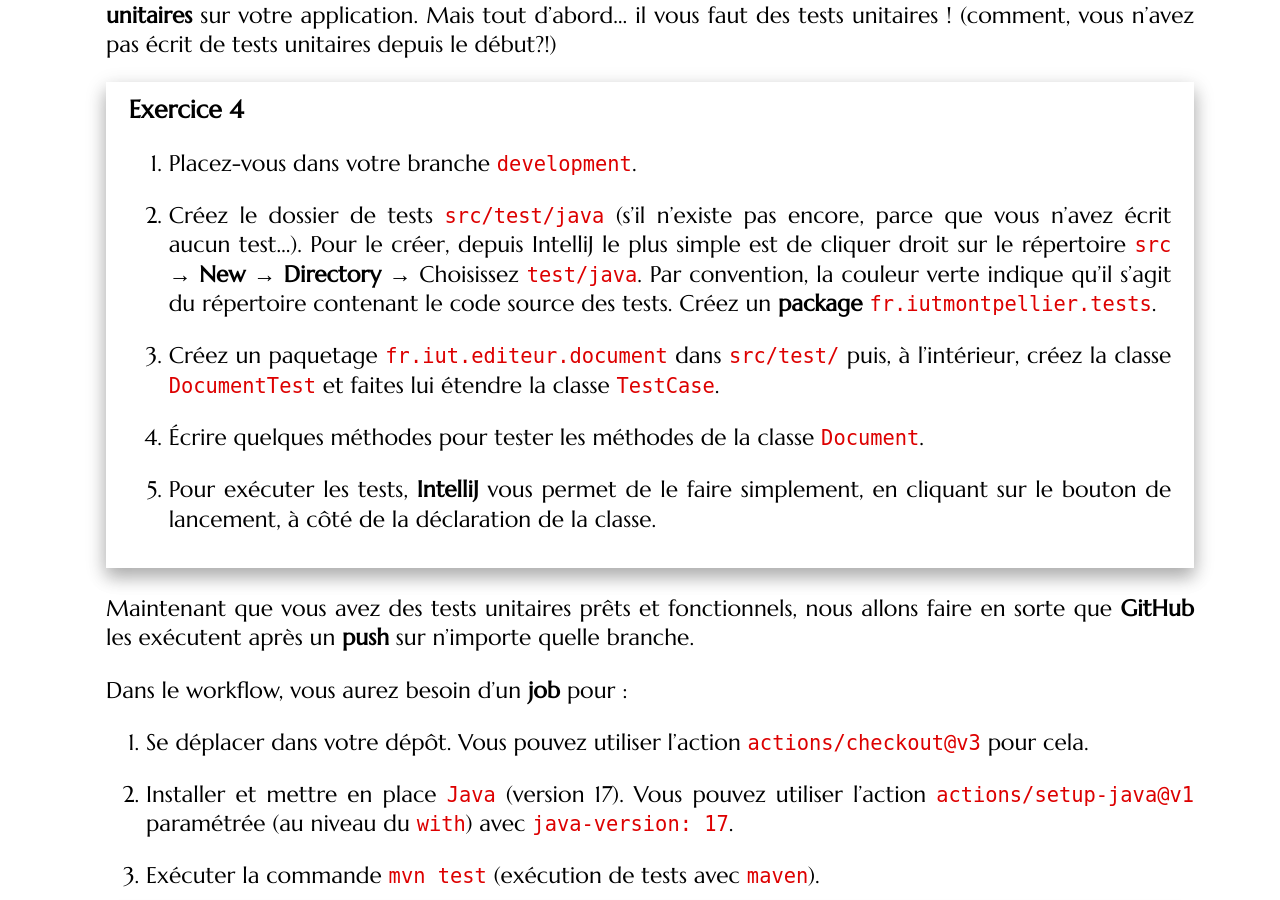
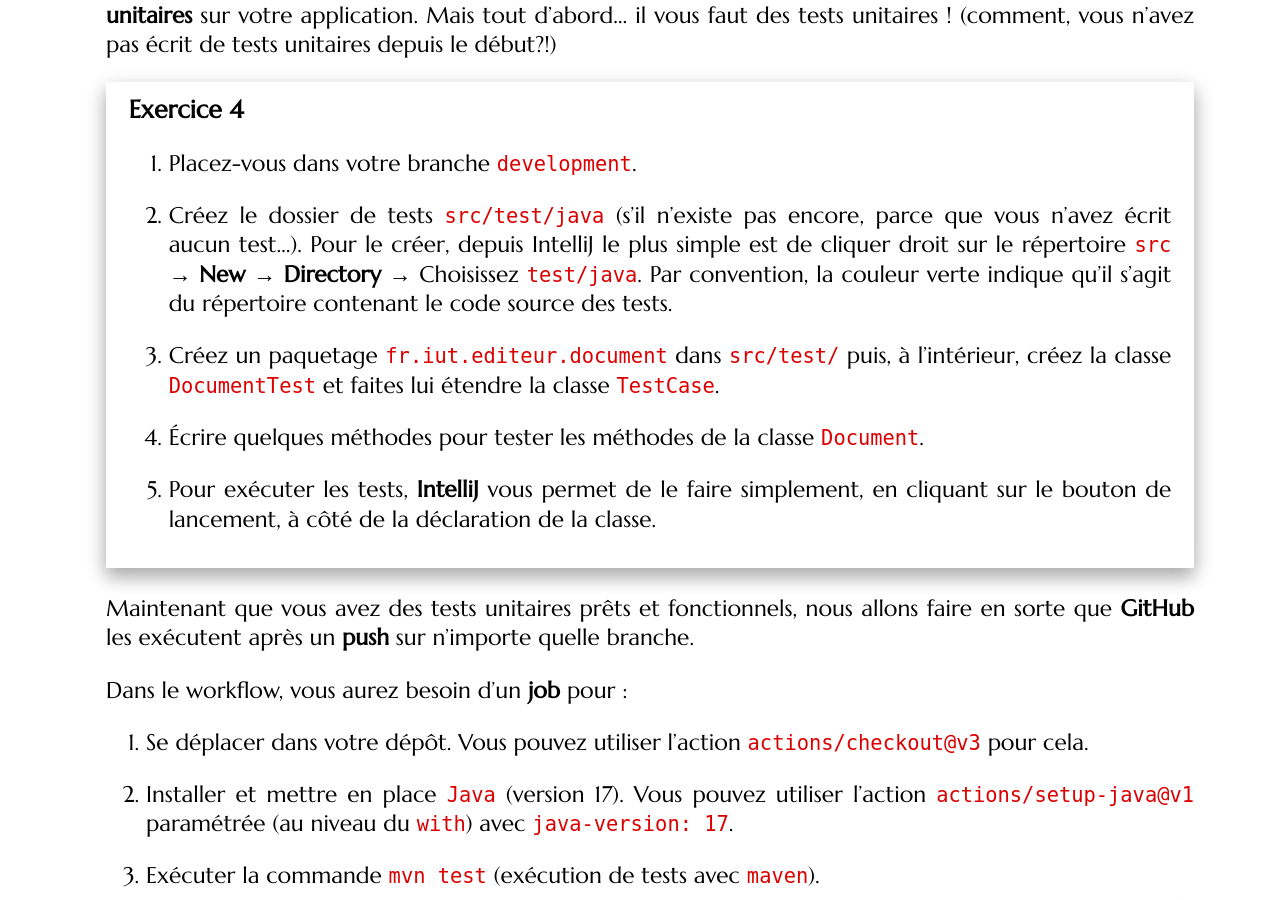
Before and after one commit to mgasquet/R304-QualiteDeveloppement, a Jekyll site: the page built from tutorials/tutorial2.md, in a window 1280 px wide and 900 px high, scrolled down 9038 px. Built offline with Jekyll 4.4.1, drawn with Linux system fonts in a browser that asks for light colours; some web fonts are replaced.

Commit message:
plus de package tests

```diff
--- a/tutorials/tutorial2.md
+++ b/tutorials/tutorial2.md
@@ -274,7 +274,7 @@ Pour mettre en pratique, nous allons coder un **workflow** très simple permetta
 
 1. Placez-vous dans votre branche `development`.
 
-2. Créez le dossier de tests `src/test/java` (s'il n'existe pas encore, parce que vous n'avez écrit aucun test...). Pour le créer, depuis IntelliJ le plus simple est de cliquer droit sur le répertoire `src` → **New** → **Directory** → Choisissez `test/java`. Par convention, la couleur verte indique qu'il s'agit du répertoire contenant le code source des tests. Créez un **package** `fr.iutmontpellier.tests`.
+2. Créez le dossier de tests `src/test/java` (s'il n'existe pas encore, parce que vous n'avez écrit aucun test...). Pour le créer, depuis IntelliJ le plus simple est de cliquer droit sur le répertoire `src` → **New** → **Directory** → Choisissez `test/java`. Par convention, la couleur verte indique qu'il s'agit du répertoire contenant le code source des tests.
 
 3. Créez un paquetage `fr.iut.editeur.document` dans `src/test/` puis, à l'intérieur, créez la classe `DocumentTest` et faites lui étendre la classe `TestCase`.
 
```
